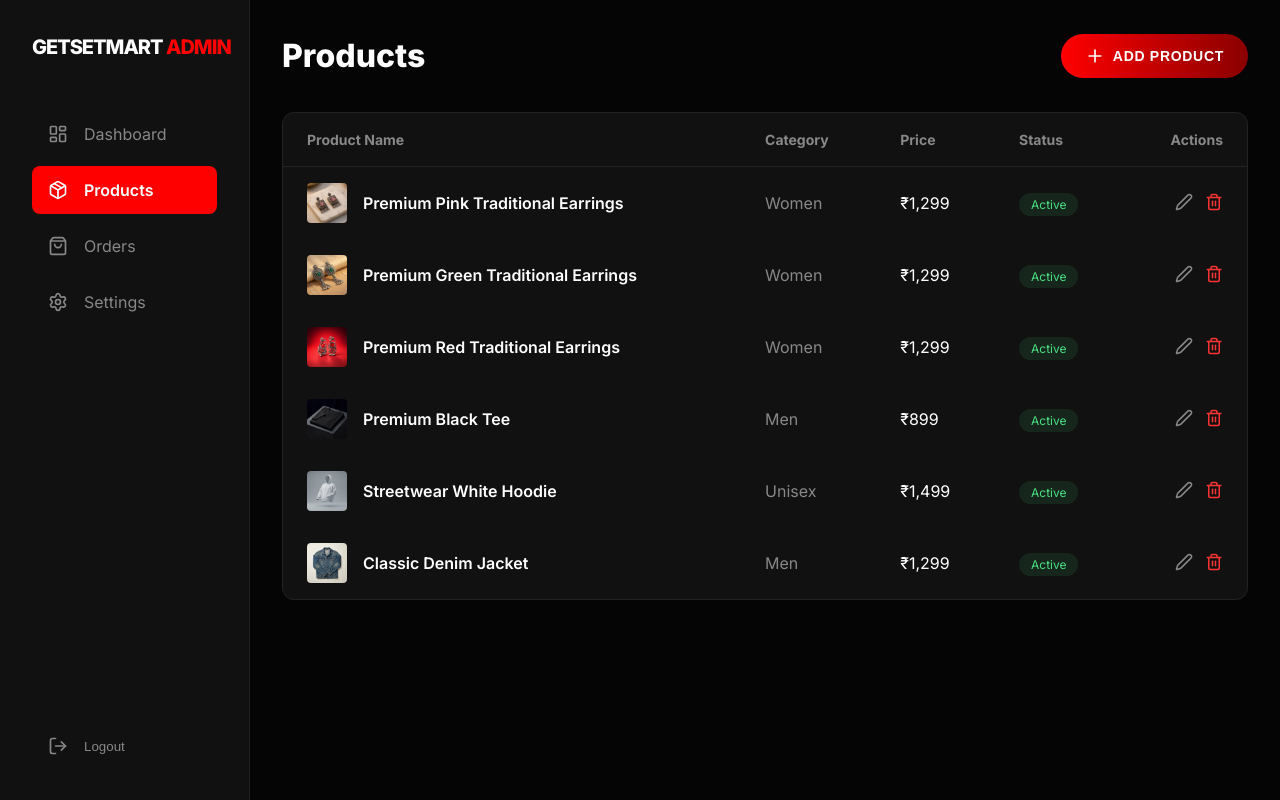
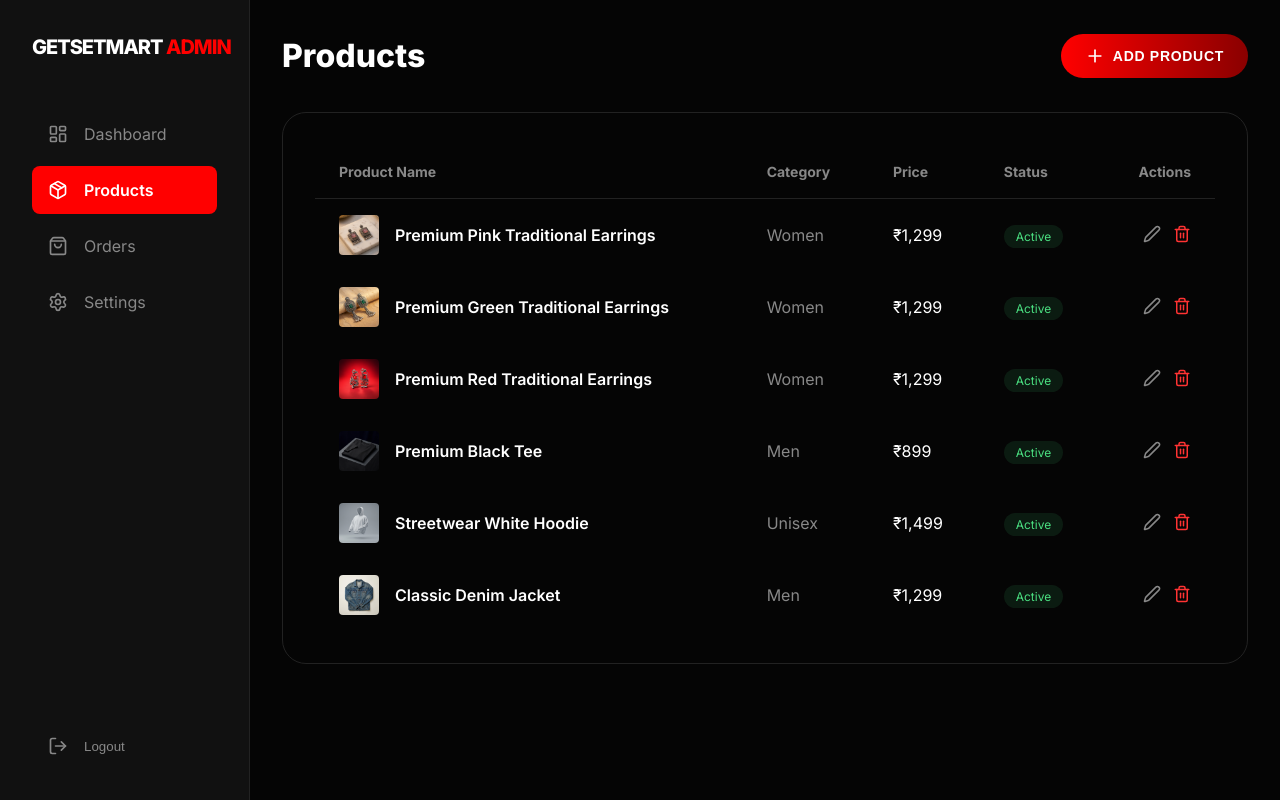
Before and after one commit to officialsachinthakur1-collab/Ecommerce, a React (Vite) app: page /admin/products in a window 1280 px wide. Built offline with nearby package versions, Linux system fonts and the light colour scheme; no server answers; sample sign-in values are in the browser's storage.

Commit message:
UI: Softened design with increased border-radius across all major elements

```diff
--- a/src/components/common/ProductCard.jsx
+++ b/src/components/common/ProductCard.jsx
@@ -18,7 +18,7 @@ const ProductCard = ({ product }) => {
                 {/* Image Placeholder */}
                 <div className="product-image-container" style={{
                     background: '#111',
-                    borderRadius: '12px',
+                    borderRadius: '24px',
                     overflow: 'hidden',
                     position: 'relative',
                     marginBottom: '1rem',
@@ -33,7 +33,7 @@ const ProductCard = ({ product }) => {
                         padding: '0.25rem 0.75rem',
                         fontSize: '0.75rem',
                         fontWeight: 'bold',
-                        borderRadius: '4px',
+                        borderRadius: '12px',
                         textTransform: 'uppercase'
                     }}>
                         {product.tag}
--- a/src/index.css
+++ b/src/index.css
@@ -44,7 +44,7 @@
    backdrop-filter: blur(10px);
    background: rgba(255, 255, 255, 0.05);
    padding: 1rem 2rem;
-   border-radius: 1rem;
+   border-radius: 2rem;
    border: 1px solid rgba(255, 255, 255, 0.1);
    z-index: var(--z-hero-countdown);
  }
@@ -393,7 +393,8 @@
    }
 
    .split-content {
-     padding: 4rem 1.5rem !important;
+     padding: 1rem !important;
+     border-radius: 20px !important;
      order: 2 !important;
    }
 
@@ -812,8 +813,8 @@
    overflow-x: auto;
    /* Enable horizontal scroll */
    -webkit-overflow-scrolling: touch;
-   background: #111;
-   border-radius: 12px;
+   padding: 2rem;
+   border-radius: 24px;
    border: 1px solid #222;
  }
 
--- a/src/pages/Login.jsx
+++ b/src/pages/Login.jsx
@@ -51,7 +51,7 @@ const Login = () => {
                     maxWidth: '400px',
                     background: '#111',
                     padding: '2.5rem',
-                    borderRadius: '16px',
+                    borderRadius: '32px',
                     border: '1px solid #222'
                 }}
             >
@@ -89,7 +89,7 @@ const Login = () => {
                                     padding: '0.75rem 1rem 0.75rem 2.75rem',
                                     background: '#050505',
                                     border: '1px solid #333',
-                                    borderRadius: '8px',
+                                    borderRadius: '16px',
                                     color: 'white',
                                     outline: 'none'
                                 }}
--- a/src/pages/admin/AdminProducts.jsx
+++ b/src/pages/admin/AdminProducts.jsx
@@ -167,7 +167,7 @@ const AdminProducts = () => {
                     display: 'flex', alignItems: 'center', justifyContent: 'center', zIndex: 100
                 }}>
                     <div style={{
-                        background: '#111', padding: '2rem', borderRadius: '12px',
+                        background: '#111', padding: '2rem', borderRadius: '24px',
                         width: '100%', maxWidth: '500px', border: '1px solid #333'
                     }}>
                         <div style={{ display: 'flex', justifyContent: 'space-between', marginBottom: '1.5rem' }}>
```
